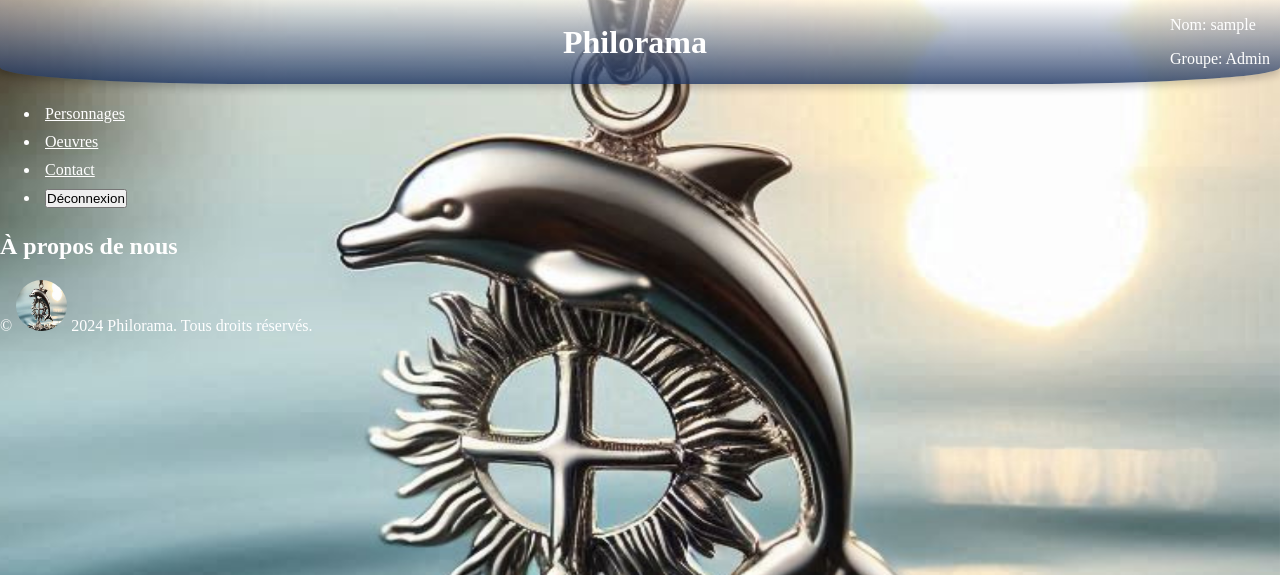
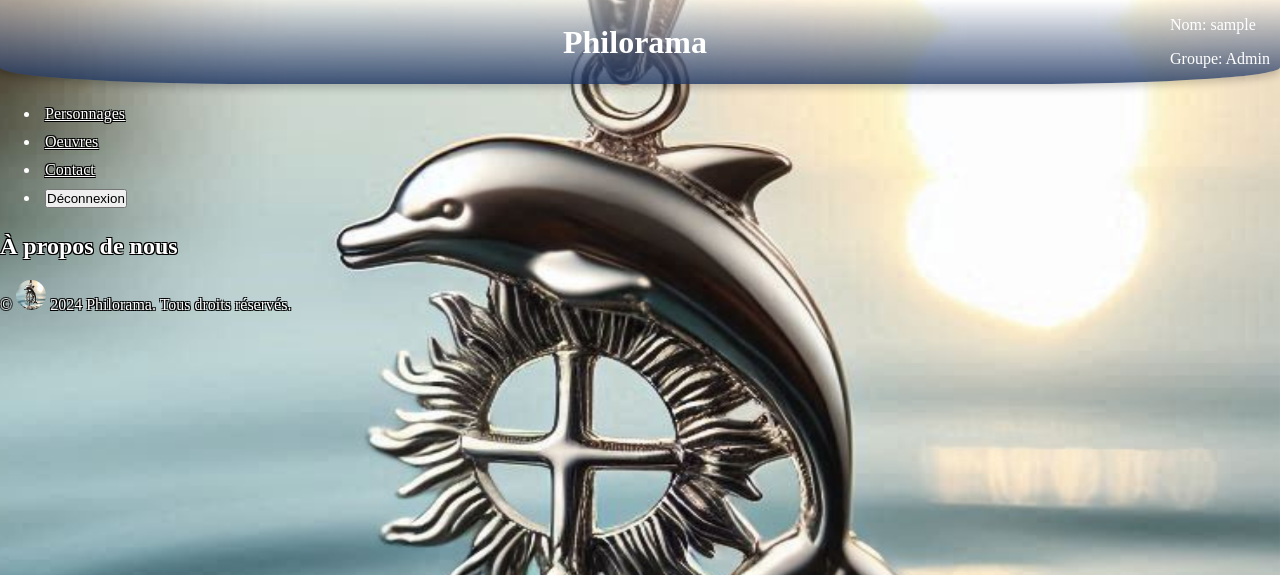
Before and after one commit to Mister-J23/ProjetCDA, a Flask app: page /Home in a window 1280 px wide. Shown: the top 575 px of the page. Run offline with Flask 3, Linux system fonts and the light colour scheme; the visitor is signed in with stand-in values (Sample User, id 1).

Commit message:
28/01/2025 3:06 PM

```diff
--- a/ProjetCDA/WEB_FLASK/app/__init__.py
+++ b/ProjetCDA/WEB_FLASK/app/__init__.py
@@ -15,3 +15,4 @@ app.config['MAX_CONTENT_LENGTH'] = 50 * 1024 * 1024  # 50 MB
 db = SQLAlchemy(app)
 
 from app import routes
+from app import requete
--- a/ProjetCDA/WEB_FLASK/app/routes.py
+++ b/ProjetCDA/WEB_FLASK/app/routes.py
@@ -100,73 +100,15 @@ def personnages():
     all_items = db.session.execute(text("SELECT * FROM extrait_audio")).fetchall()
     return render_template('Personnages.html', items=all_items)
 
-@app.route('/audio/<int:id>')
+
+@app.route('/Oeuvres')
 @login_required
-def get_audio(id):
-    try:
-        # Récupérer l'image depuis la base de données
-        result = db.session.execute(text("SELECT audio FROM extrait_audio WHERE Id = :id"), {'id': id}).fetchone()
-
-        if result is None or result[0] is None:
-            abort(404, description="Image non trouvée.")
-
-        # Convertir le BLOB en un objet d'entrée de fichier
-        image_data = result[0]
-        return send_file(io.BytesIO(image_data), mimetype='audio/mp3')  # Remplacez 'image/jpeg' par le type MIME approprié si nécessaire
-
-    except Exception as e:
-        return f"Erreur lors de la récupération de l'image : {str(e)}"
-
-@app.route('/photo/<int:id>')
-@login_required
-def get_photo(id):
-    try:
-        # Récupérer l'image depuis la base de données
-        result = db.session.execute(text("SELECT photo FROM extrait_audio WHERE Id = :id"), {'id': id}).fetchone()
-
-        if result is None or result[0] is None:
-            abort(404, description="Image non trouvée.")
-
-        # Convertir le BLOB en un objet d'entrée de fichier
-        image_data = result[0]
-        return send_file(io.BytesIO(image_data), mimetype='image/mpeg')  # Remplacez 'image/jpeg' par le type MIME approprié si nécessaire
-
-    except Exception as e:
-        return f"Erreur lors de la récupération de l'image : {str(e)}"
-
-@app.route('/charge', methods=['POST','GET'])
-@login_required_Admin
-def charge():
-
-    print("La méthode charge() a été appelée")
-    if request.method == 'POST':
-        # Récupérer les données du formulaire
-        nom = request.form['nom']
-        naissance = request.form['naissance']
-        mort = request.form['mort']
-
-        # Récupérer les fichiers uploadés
-        photo = request.files['photo']
-        audio = request.files['audio']
-
-        # Lire le contenu des fichiers sous forme binaire
-
-        photo_data = photo.read()
-        audio_data = audio.read()
+def Oeuvres():
+    # Récupérer toutes les images et fichiers audio
+    all_fig = db.session.execute(text("SELECT * FROM Oeuvres")).fetchall()
+    return render_template('Oeuvres.html', figs=all_fig)
 
 
-        # Insérer les données dans la base de données avec des paramètres sécurisés
-        if db.session.execute(
-            text("INSERT INTO extrait_audio (nom, naissance, mort, photo, audio) VALUES (:nom, :naissance, :mort, :photo, :audio)"),
-            {'nom': nom, 'naissance': naissance, 'mort': mort, 'photo': photo_data, 'audio': audio_data}
-        ):
-
-            db.session.commit()  # Valide les changements
-            return redirect(url_for('personnages'))
-
-        return redirect(url_for('Erreur', nb=5))
-    elif request.method == 'GET':
-        return redirect(url_for('Erreur', nb=4))
 
 @app.route('/Chargement') # Charger des éléments dans la base
 @login_required_Admin
@@ -183,10 +125,10 @@ def delete_item(id):
 
 
 
-@app.route('/Oeuvres') # decorators
-@login_required_Admin
-def oeuvres():
-    return render_template('Oeuvres.html')
+#@app.route('/Oeuvres') # decorators
+#@login_required_Admin
+#def oeuvres():
+#    return render_template('Oeuvres.html')
 
 @app.route('/Contact') # decorators
 def Contact():
--- a/ProjetCDA/WEB_FLASK/app/static/style2.css
+++ b/ProjetCDA/WEB_FLASK/app/static/style2.css
@@ -10,13 +10,24 @@ body {
 
 }
 
-@media (max-width: 768px) {
+@media (max-width: 780px) {
     body {
-        background-attachment: local; /* L'image se déplace avec l'élément sur mobile */
+        background-attachment: local; /* L'image se déplace avec le contenu */
+        background-size: cover; /* L'image couvre tout l'écran */
+        background-position: center; /* Centre l'image */
+        min-height: 100vh; /* Assure que le corps prend au moins toute la hauteur de l'écran */
+        margin: 0; /* Supprime les marges éventuelles */
     }
 }
 
-
+.text { /* Appliquer à tous les éléments texte */
+    color: white; /* Couleur du texte principale */
+    text-shadow:
+        -1px -1px 0 black, /* Ombre en haut à gauche */
+         1px -1px 0 black, /* Ombre en haut à droite */
+        -1px  1px 0 black, /* Ombre en bas à gauche */
+         1px  1px 0 black; /* Ombre en bas à droite */
+}
 
 * {
     color: white;
@@ -29,6 +40,12 @@ body {
 
 figure {
     margin: 10px;
+
+    justify-content: center;
+    align-items: center;
+    width: auto; /* Facultatif : Ajuste la largeur du conteneur */
+    height: auto; /* Facultatif : Ajuste la hauteur du conteneur */
+
 }
 
 .container {
@@ -42,11 +59,22 @@ figure {
 
 }
 
-figure img {
-    width: 30vw; /* 30% de la largeur de la fenêtre */
-    height: 30vw; /* 50% de la hauteur de la fenêtre */
+.effigie {
+    width: 10vw; /* 30% de la largeur de la fenêtre */
+    height: 10vw; /* 50% de la hauteur de la fenêtre */
     object-fit: cover;
     border-radius:20%;
+    min-width: 100px;
+    min-height: 100px;
+
+}
+
+figure audio {
+    min-width: auto;
+    min-height: auto;
+    max-width: 200px; /* 30% de la largeur de la fenêtre */
+    max-height: 200px; /* 50% de la hauteur de la fenêtre */
+
 }
 .icon{
     width: 2vw; /* 30% de la largeur de la fenêtre */
@@ -58,9 +86,11 @@ figure img {
     color: black;
 }
 footer img{
-    width: 4vw; /*  */
-    height: 4vw;
+    width: 2vw; /*  */
+    height: 2vw;
     border-radius:50%;
+    min-width: 30px;
+    min-height: 30px;
 }
 .fs{
     text-align: center;
--- a/ProjetCDA/WEB_FLASK/app/templates/Home.html
+++ b/ProjetCDA/WEB_FLASK/app/templates/Home.html
@@ -23,9 +23,9 @@
 
         <nav>
             <ul>
-                <li><a href="{{ url_for('personnages') }}">Personnages</a></li>
-                <li><a href="{{ url_for('oeuvres') }}">Oeuvres</a></li>
-                <li><a href="{{ url_for('Contact') }}">Contact</a></li>
+                <li><a class="text" href="{{ url_for('personnages') }}">Personnages</a></li>
+                <li><a class="text" href="{{ url_for('Oeuvres') }}">Oeuvres</a></li>
+                <li><a class="text" href="{{ url_for('Contact') }}">Contact</a></li>
                 <li>
                     <button class="déco" onclick="window.location.href='{{ url_for('déconnexion') }}'">Déconnexion</button>
                 </li>
@@ -38,14 +38,14 @@
 
     <main>
         <section>
-            <h2>À propos de nous</h2>
+            <h2 class="text">À propos de nous</h2>
 
         </section>
     </main>
 
     <!-- Pied de page -->
     <footer>
-        <p>&copy; <img src="static/dophin.png"> 2024 Philorama. Tous droits réservés.</p>
+        <p class="text">&copy; <img src="static/dophin.png"> 2024 Philorama. Tous droits réservés.</p>
     </footer>
 
 </body>
--- a/ProjetCDA/WEB_FLASK/app/templates/charger.html
+++ b/ProjetCDA/WEB_FLASK/app/templates/charger.html
@@ -28,7 +28,7 @@
             <ul>
                 <li><a href="{{ url_for('Home') }}">Accueil</a></li>
                 <li><a href="{{ url_for('personnages') }}">Personnages</a></li>
-                <li><a href="{{ url_for('oeuvres') }}">Oeuvres</a></li>
+                <li><a href="{{ url_for('Oeuvres') }}">Oeuvres</a></li>
                 <li>
                     <button class="déco" onclick="window.location.href='{{ url_for('déconnexion') }}'">Déconnexion</button>
                 </li>
```
Also changed, not shown: ProjetCDA/WEB_FLASK/app/requete.py (added, +100 -0 lines), ProjetCDA/WEB_FLASK/app/templates/Contact.html (+4 -4 lines), ProjetCDA/WEB_FLASK/app/templates/Oeuvres.html (+15 -5 lines), ProjetCDA/WEB_FLASK/app/templates/Personnages.html (+5 -5 lines).
